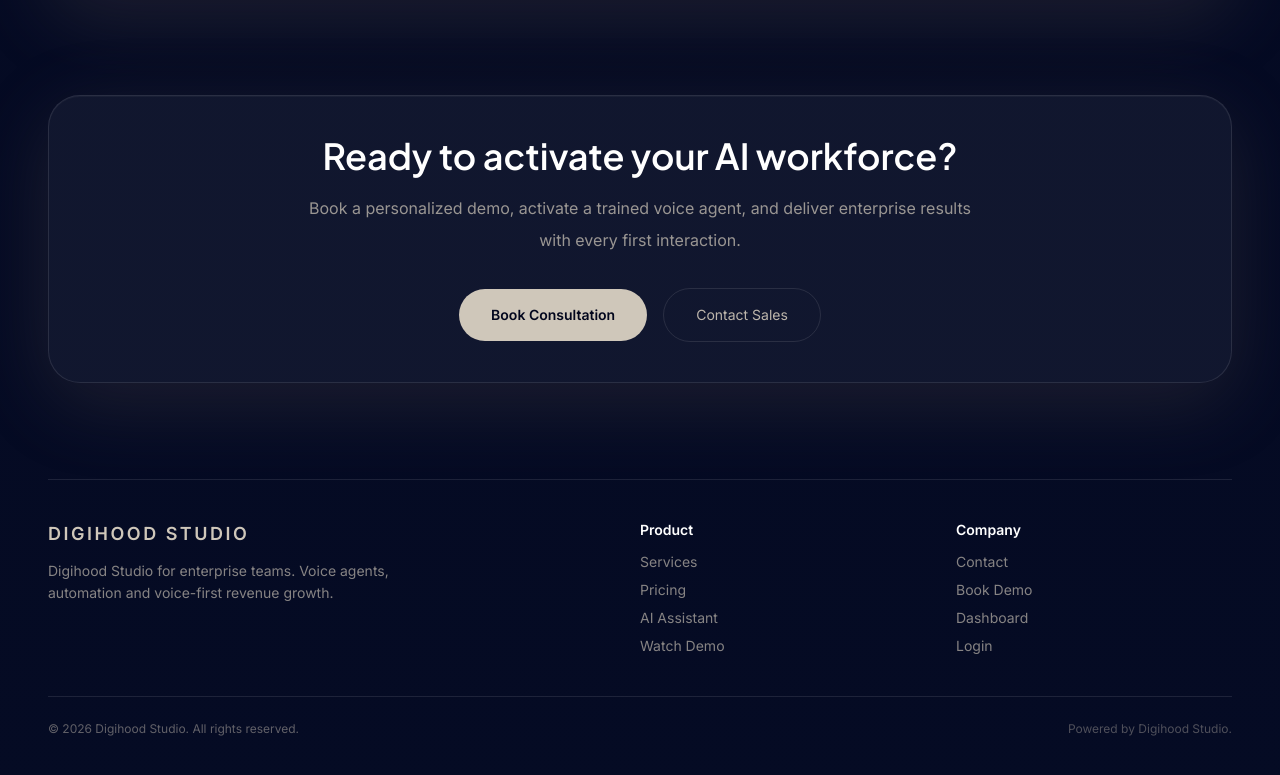
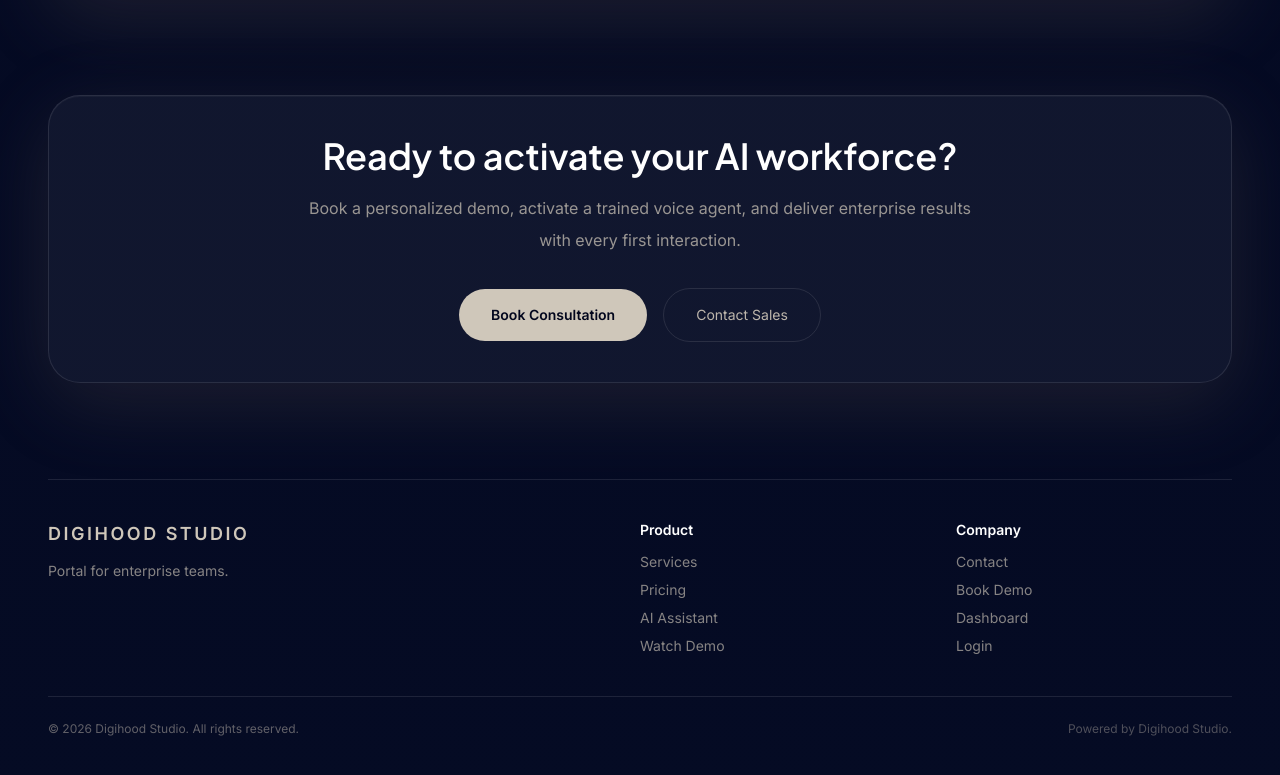
Before and after one commit to digihoodstudio/portalv1.1, a Next.js app in the folder frontend/: page / in a window 1280 px wide. Shown: the part 5432-6207 px from the top of the page. Built offline with nearby package versions, Linux system fonts and the light colour scheme; no server answers.

Commit message:
Update Footer.tsx

```diff
--- a/frontend/components/Footer.tsx
+++ b/frontend/components/Footer.tsx
@@ -24,8 +24,7 @@ export default function Footer() {
             DIGIHOOD STUDIO
           </p>
           <p className="mt-3 max-w-sm text-foreground/70 leading-relaxed">
-            Digihood Studio for enterprise teams. Voice agents, automation and
-            voice-first revenue growth.
+            Portal for enterprise teams.
           </p>
         </div>
         {Object.entries(footerLinks).map(([group, links]) => (
```
